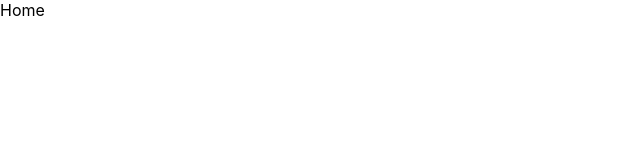
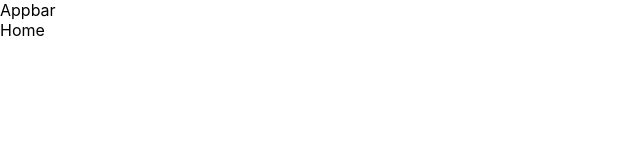
Before and after one commit to nishanbajracharya/react-pwa-example, a React (Create React App) app: page / in a window 1280 px wide. Shown: the top 160 px of the page, without its empty margins (0-640 px from the left). Built offline with nearby package versions, Linux system fonts and the light colour scheme.

Commit message:
Add appbar

```diff
--- /dev/null
+++ b/src/components/appbar/appbar.tsx
@@ -0,0 +1,13 @@
+import React from 'react';
+
+import style from './appbar.module.css';
+
+interface IAppbarProps {
+  userId: string;
+}
+
+function Appbar(props: IAppbarProps) {
+  return <div>Appbar {props.userId}</div>;
+}
+
+export default Appbar;
--- /dev/null
+++ b/src/components/appbar/index.ts
@@ -0,0 +1,3 @@
+import Appbar from './appbar';
+
+export default Appbar;
--- a/src/views/detail/detail.tsx
+++ b/src/views/detail/detail.tsx
@@ -1,9 +1,15 @@
 import React from 'react';
 
 import style from './detail.module.css';
+import Appbar from '../../components/appbar';
 
-function Detail() {
-  return <div>Detail</div>;
+import * as Route from 'RouteProps';
+
+function Detail(props: Route.Props) {
+  return <div>
+    <Appbar userId={props.match.params.id} />
+    Detail
+  </div>;
 }
 
 export default Detail;
--- a/src/views/home/home.tsx
+++ b/src/views/home/home.tsx
@@ -1,9 +1,15 @@
 import React from 'react';
 
 import style from './home.module.css';
+import Appbar from '../../components/appbar';
 
-function Home() {
-  return <div>Home</div>;
+import * as Route from 'RouteProps';
+
+function Home(props: Route.Props) {
+  return <div>
+    <Appbar userId={props.match.params.id} />
+    Home
+  </div>;
 }
 
 export default Home;
```
Also changed, not shown: src/declarations/routeProps.d.ts (added, +11 -0 lines), src/components/appbar/appbar.module.css (added).
